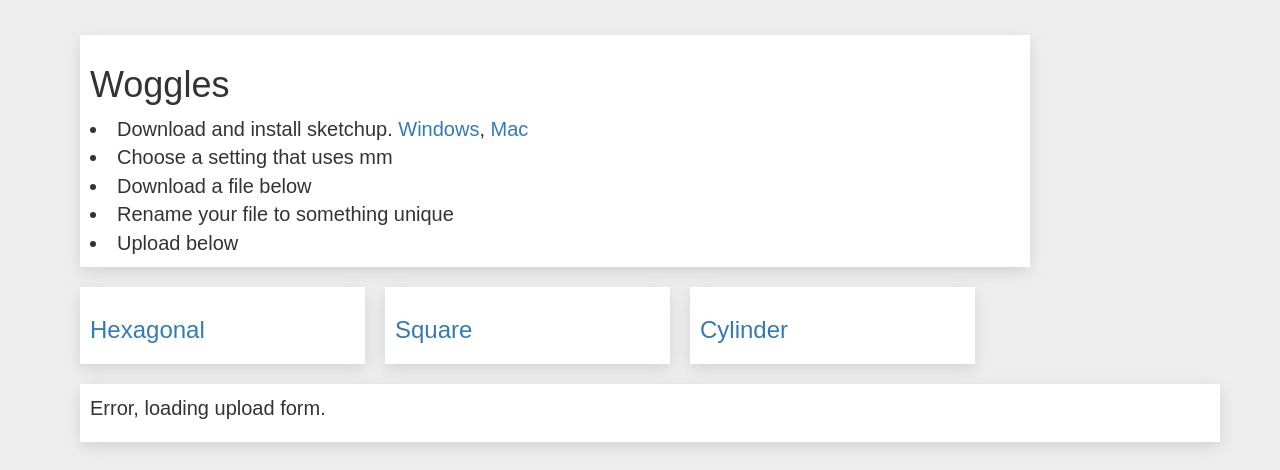
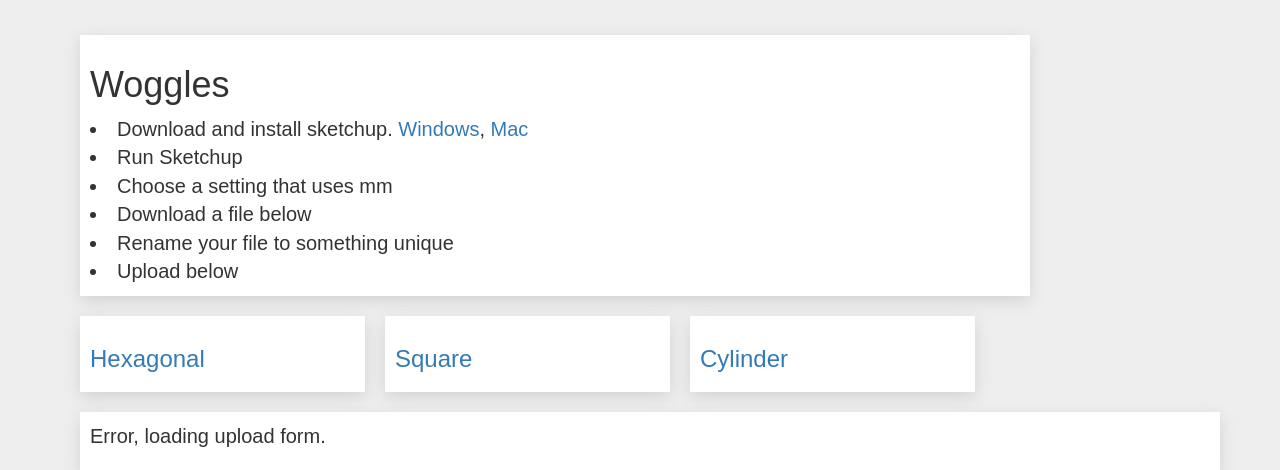
Before and after one commit to timlyo/personalWebsite, a Flask app: page /woggles in a window 1280 px wide. Shown: the part 51-521 px from the top of the page. Run offline with Flask 2, Linux system fonts and the light colour scheme; some libraries are stand-ins or nearby versions.

Commit message:
Added run sketchup step

```diff
--- a/templates/woggles.html
+++ b/templates/woggles.html
@@ -14,6 +14,7 @@
             <li>Download and install sketchup. <a
                     href="http://www.sketchup.com/download/sketchup-make/windows/thank-you">Windows</a>, <a
                     href="http://www.sketchup.com/download/sketchup-make/mac/thank-you">Mac</a></li>
+            <li>Run Sketchup</li>
             <li>Choose a setting that uses mm</li>
             <li>Download a file below</li>
             <li>Rename your file to something unique</li>
```
